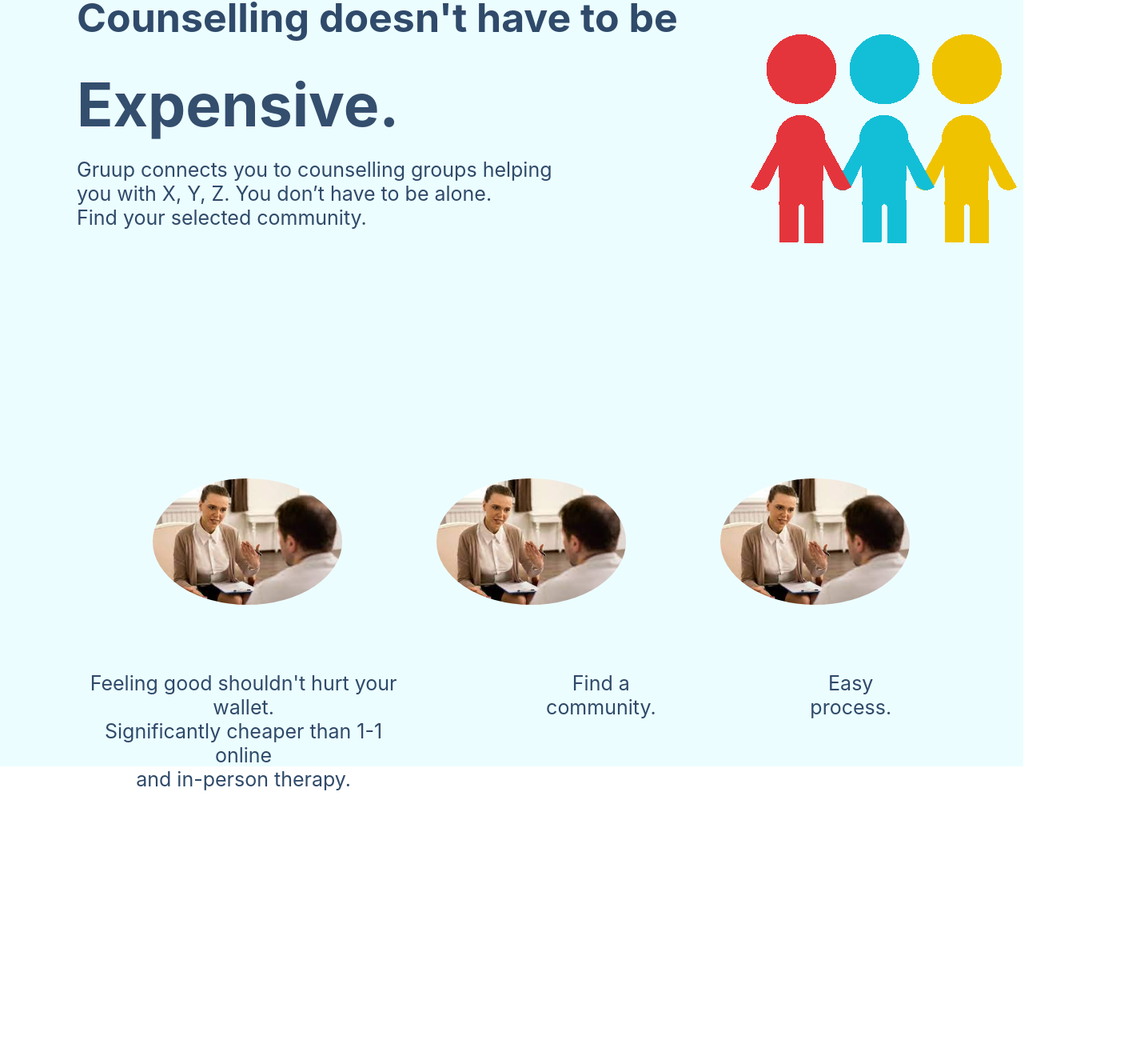
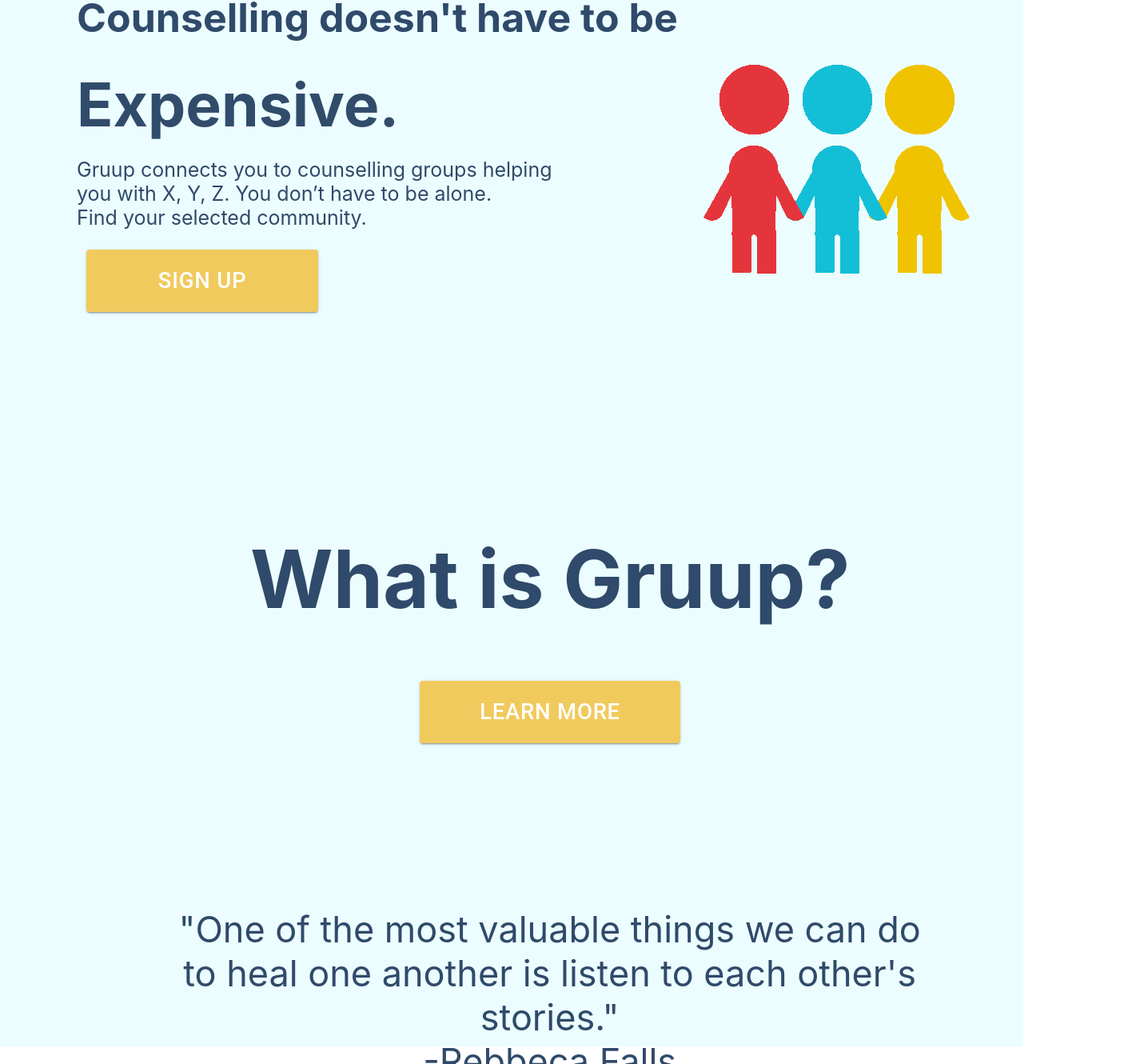
Before and after one commit to kais509/Gruup, a React (Create React App) app in the folder gruup/: page / in a window 1280 px wide. Shown: the part 218-1548 px from the top of the page at 80% size, 1406 px wide, since content can reach past the window. Before the commit the page ends 1232 px from the top, so only its background shows below. Built offline with nearby package versions, Linux system fonts and the light colour scheme.

Commit message:
Worked on home page

```diff
--- a/gruup/package.json
+++ b/gruup/package.json
@@ -12,6 +12,7 @@
     "iframe-resizer-react": "^1.1.0",
     "react": "^17.0.2",
     "react-dom": "^17.0.2",
+    "react-reveal": "^1.2.2",
     "react-router-dom": "^5.2.0",
     "react-scripts": "4.0.3",
     "web-vitals": "^1.1.2"
--- a/gruup/src/App.css
+++ b/gruup/src/App.css
@@ -1,6 +1,7 @@
 .App {
   text-align: center;
   background-color: #ECFDFF;
+  padding-bottom: 350px;
 }
 
 .App-logo {
@@ -27,6 +28,7 @@
 
 .App-link {
   color: #61dafb;
+
 }
 
 @keyframes App-logo-spin {
--- a/gruup/src/components/pages/Home.css
+++ b/gruup/src/components/pages/Home.css
@@ -1,4 +1,4 @@
-.container {
+.container{
 
     text-align: left;
     padding-left: 6rem;
@@ -10,37 +10,49 @@
 
 
   }
+ .container .hello{
+  position: relative;
+  bottom: 255%;
+  left: 1%;
+  background-color: rgb(241, 202, 93);
+  padding: 15px 90px;
+  font-size: 110%;
+  font-weight: 300px;
+}
 .container p{
   padding-top: 7rem;
 }
-.container img{
+.container .image-logo{
   position: relative;
-  left: 60%;
-  bottom: 220%;
+  left: 55%;
+  bottom: 240%;
 }
-.container-pic-rounded{
+.hellos{
+  display: flex;
+  flex-direction: column;
+  align-items: center;
   position: relative;
-  bottom: 160%;
+  bottom: 200%;
+  margin-bottom: 4%;
 }
-.container-pic-rounded img{
-  position: relative;
-  left: 8%;
-  margin-right:10%;
-  border-radius: 90%;
-  width: 20%;
-
+.hellos h1{
+  font-size: 400%;
+}
+.hellos .hi{
+  background-color: rgb(241, 202, 93);
+  padding: 15px 75px;
+  font-size: 110%;
+  font-weight: 300px;
 
 }
-.paragraph-container {
+.quote{
+  display: flex;
+  text-align: center;
   position: relative;
-  bottom: 190%;
-  display: flex;
-  flex-direction: row;
-  text-align: center;
-
-}
-.paragraph-container p{
-  margin-right: 12%;
+  bottom: 200%;
+  font-size: 180%;
+  margin-left: 10%;
+  margin-right: 10%;
 }
 
   .word {
--- a/gruup/src/components/pages/Home.js
+++ b/gruup/src/components/pages/Home.js
@@ -1,10 +1,16 @@
 import React from 'react';
 import "../../App.css";
 import "./Home.css";
+import { makeStyles } from '@material-ui/core/styles';
+import Button from '@material-ui/core/Button';
+import Roll from 'react-reveal/Roll';
+import Zoom from 'react-reveal/Zoom';
+import LightSpeed from 'react-reveal/LightSpeed';
+
 // import HeroSection from "../HeroSection";
 
 
-function Home (){
+function Home() {
     return (
 
 
@@ -18,20 +24,34 @@ function Home (){
             <p>
                 Gruup connects you to counselling groups helping<br></br> you with X, Y, Z.  You don’t have to be alone.<br></br> Find your selected community.
             </p>
+            <Roll left>
+                <Button className="hello" variant="contained" color="primary" href="/signup">
+                    Sign Up
+                </Button>
+            </Roll>
+            <img class="image-logo" src="pwvs6atMNMdw.gif" alt="hi"></img>
 
-          <img src = "pwvs6atMNMdw.gif" alt = "hi"></img>
 
-           <div class = "container-pic-rounded">
-          <img src = "download.jpeg" alt = "rounded"></img>
-          <img src = "download.jpeg" alt = "rounded"></img>
-          <img src = "download.jpeg" alt = "rounded"></img>
+            <div class="hellos">
+                <Zoom bottom>
+                <h1>What is Gruup?</h1>
+                <Button className = "hi" variant="contained" color="primary" href="/howitworks">
+                    Learn More
+                </Button>
+                </Zoom>
             </div>
+             <LightSpeed bottom cascade>
+           <div className = "quote">
 
-          <div class = "paragraph-container">
-              <p>Feeling good shouldn't hurt your wallet.<br></br>Significantly cheaper than 1-1 online<br></br>and in-person therapy.</p>
-              <p>Find a community.</p>
-              <p>Easy process.</p>
-          </div>
+               <p>"One of the most valuable things we can do to heal one another is listen to each other's stories." <br></br>-Rebbeca Falls</p>
+
+           </div></LightSpeed>
+
+
+
+
+
+
         </div>
 
 
```
Also changed, not shown: 1 other file (tests, documents, lock files or other folders). Lines whose indentation alone changed are shown as unchanged.
